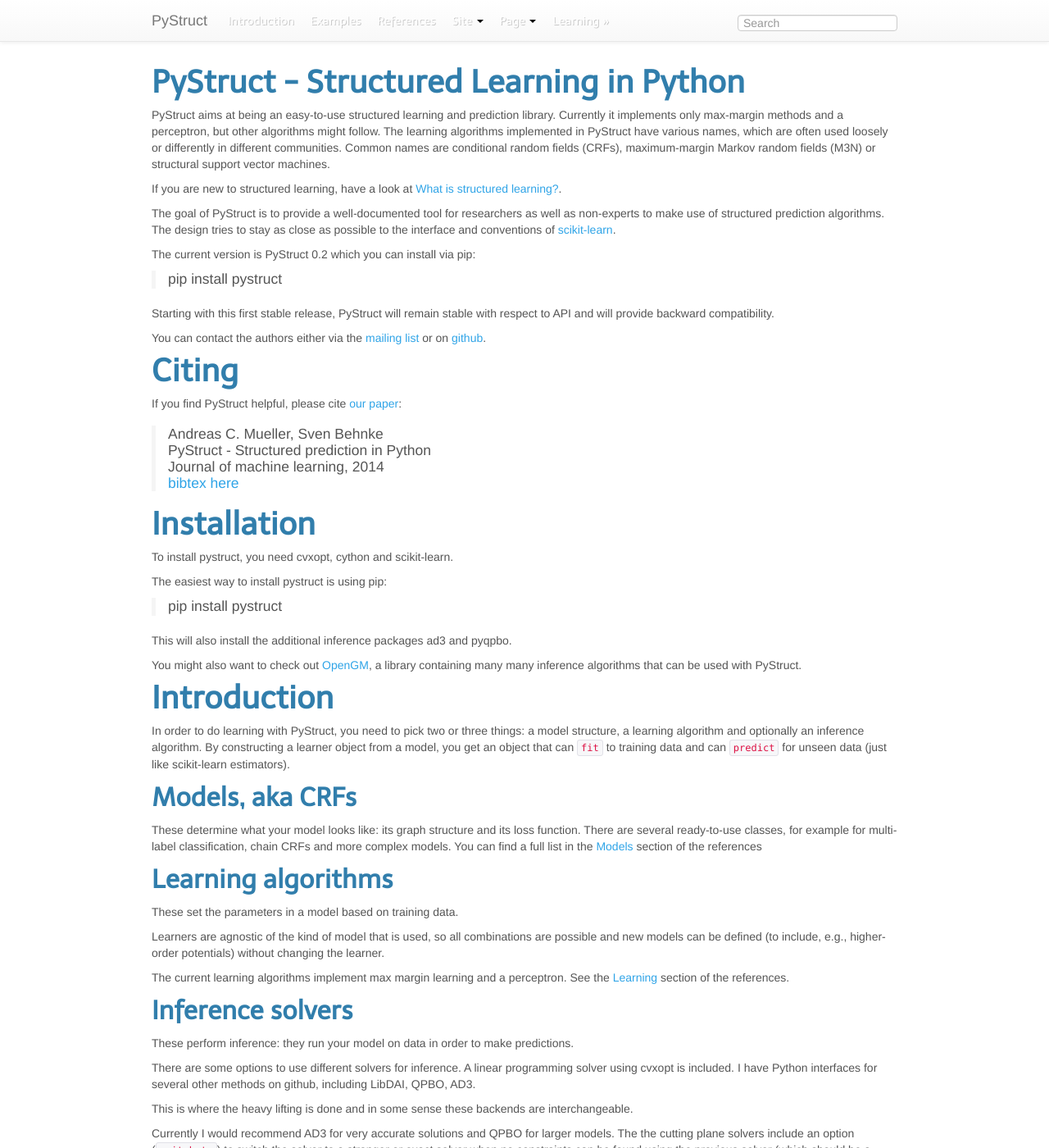
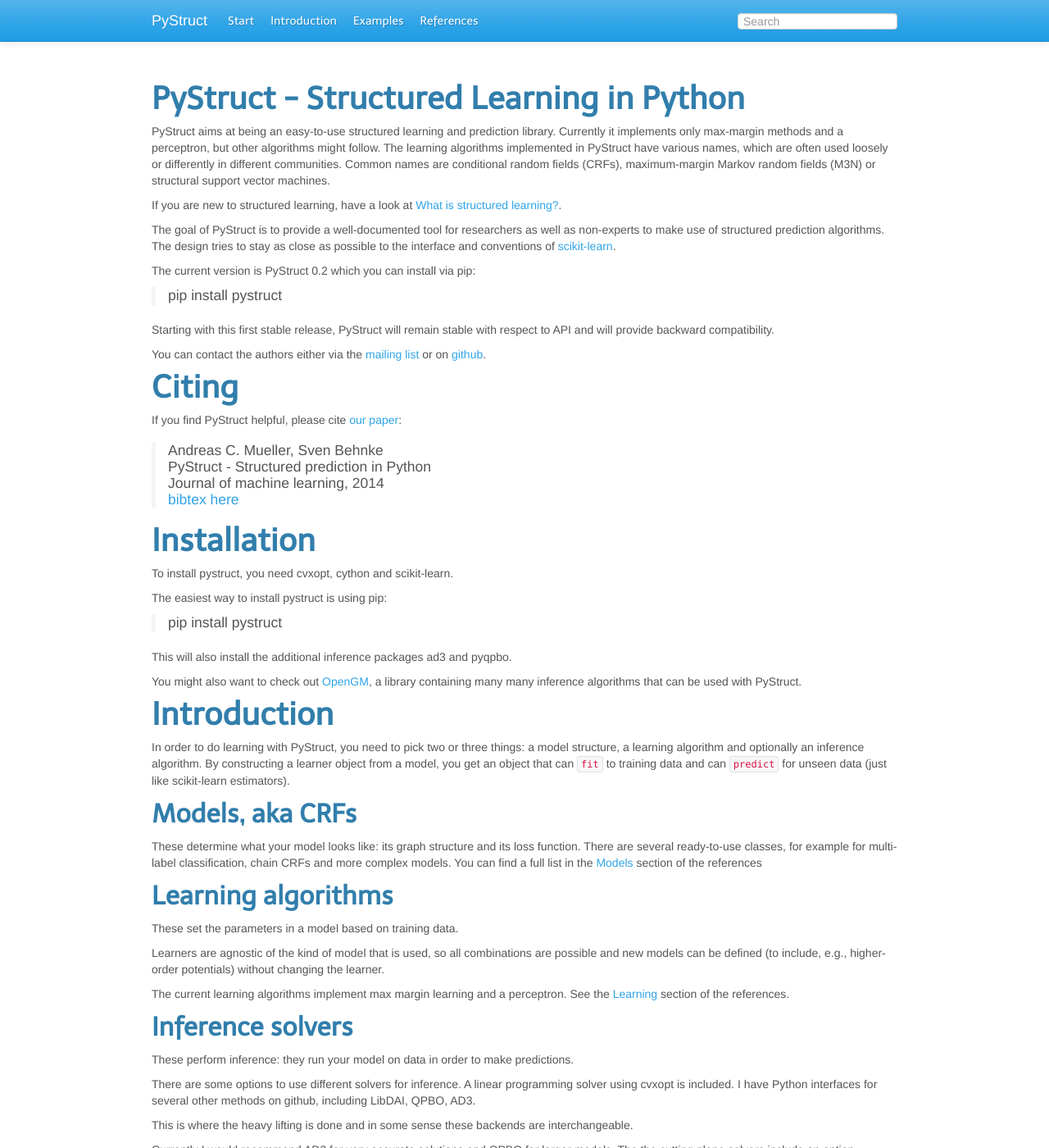
Before and after one commit to pystruct/pystruct, a Sphinx documentation site: the page built from doc/index.rst, in a window 1280 px wide and 1400 px high. Shown: the whole window at 82% size. Built offline with Sphinx 7.4.7, drawn with Linux system fonts in a browser that asks for light colours; formulas are drawn with MathJax 3; pages that are not in the unit, such as notebooks, are missing from menus.

```diff
--- a/doc/conf.py
+++ b/doc/conf.py
@@ -263,10 +263,20 @@ html_theme_options = {
     # A list of tuples containting pages to link to.  The value should
     # be in the form [(name, page), ..]
     'navbar_links': [
+        ('Start', 'index'),
         ('Introduction', 'intro'),
         ('Examples', 'auto_examples/index'),
         ('References', 'references'),
     ],
+
+    # Render the next and previous page links in navbar. (Default: true)
+    'navbar_sidebarrel': False,
+
+    # Render the current pages TOC in the navbar. (Default: true)
+    'navbar_pagenav': False,
+
+    # Tab name for the current pages TOC. (Default: "Page")
+    'navbar_pagenav_name': "Page",
 
     # Global TOC depth for "site" navbar tab. (Default: 1)
     # Switching to -1 shows all levels.
@@ -279,7 +289,7 @@ html_theme_options = {
     # will break.
     #
     # Values: "true" (default) or "false"
-    'globaltoc_includehidden': "true",
+    'globaltoc_includehidden': "false",
 
     # HTML navbar class (Default: "navbar") to attach to <div> element.
     # For black navbar, do "navbar navbar-inverse"
@@ -297,7 +307,9 @@ html_theme_options = {
     #
     # Options are nothing with "" (default) or the name of a valid theme
     # such as "amelia" or "cosmo".
-    #
-    # Note that this is served off CDN, so won't be available offline.
-    #'bootswatch_theme': "united",
+    'bootswatch_theme': "cerulean",
+
+    # Choose Bootstrap version.
+    # Values: "3" (default) or "2" (in quotes)
+    'bootstrap_version': "3",
 }
```
